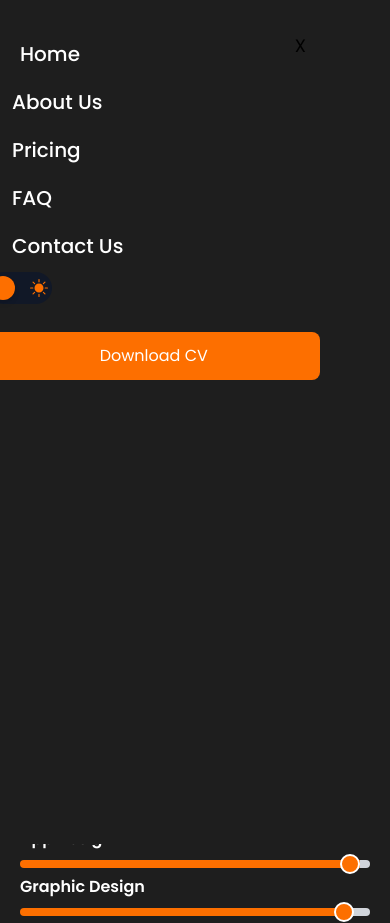
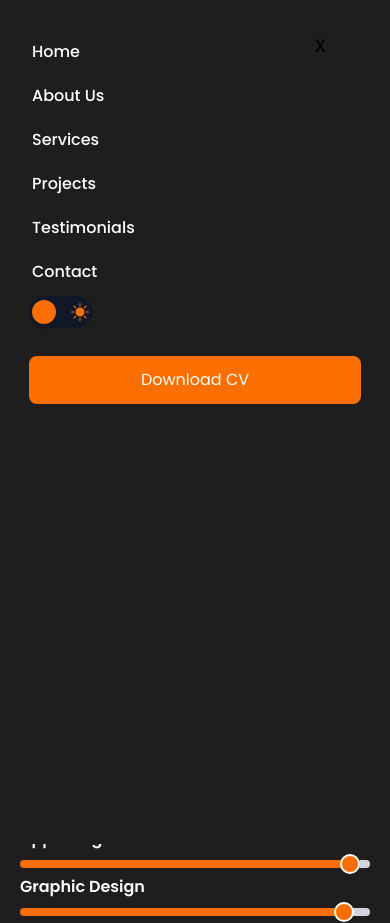
Before and after one commit to Shaon247on/Job-Portfolio, a Next.js app: page /About in a window 390 px wide. Both pictures are taken after a click on the button 342 px from the left and 40 px from the top of the page. Built offline with nearby package versions, Linux system fonts and the light colour scheme.

Commit message:
adjust some dependency

```diff
--- a/src/app/Components/NavBar.jsx
+++ b/src/app/Components/NavBar.jsx
@@ -9,7 +9,7 @@ const NavBar = () => {
     return (
         <>
             <>
-                <div className="grid grid-cols-2 lg:grid-cols-10 xl:grid-cols-12 justify-between items-center z-[5] w-full h-[80px] lg:h-[100px]">
+                <div className="grid grid-cols-2 lg:grid-cols-10 xl:grid-cols-12 justify-between items-center z-[5] w-full h-[5rem] lg:h-[6.25rem]">
 
                     <div className='lg:col-span-2'>
                         <Logo />
@@ -19,7 +19,7 @@ const NavBar = () => {
                             <NavList />
                         </ul>
                     </div>
-                    <div className="col-span-1 xl:col-span-0 flex-1 md:mr-10  flex flex-row-reverse lg:flex-row justify-between items-center lg:hidden">
+                    <div className="col-span-1 xl:col-span-0 flex-1 md:mr-10  flex flex-row-reverse lg:flex-row justify-between items-center lg:hidden overflow-clip -pr-20">
                         <SideMenu />
                     </div>
 
--- a/src/app/Components/NavBarFlot.jsx
+++ b/src/app/Components/NavBarFlot.jsx
@@ -35,7 +35,7 @@ const NavBarFlot = () => {
                         <NavList />
                     </ul>
                 </div>
-                <div className="col-span-1 xl:col-span-0 flex-1 md:mr-10  flex flex-row-reverse lg:flex-row justify-between items-center lg:hidden">
+                <div className="col-span-1 xl:col-span-0 flex-1 md:mr-10  flex flex-row-reverse lg:flex-row justify-between items-center lg:hidden overflow-clip">
                     <SideMenu />
                 </div>
 
--- a/src/app/Components/SideMenu.jsx
+++ b/src/app/Components/SideMenu.jsx
@@ -13,7 +13,7 @@ const SideMenu = () => {
     return (
         <>
             <button onClick={() => setToggle(true)} className="mr-4 text-2xl block lg:hidden"><RiMenu5Line /></button>
-            <div className={` absolute top-[0px] w-full animate__animated my-element block lg:hidden bg-white dark:bg-[#1E1E1E] ${toggle ? 'animate__slideInLeft' : "animate__slideOutLeft"} overflow-y-auto md:-mr-10 pb-8 h-[100vh] z-[100]`} >
+            <div className={` absolute top-[0rem] left-0 w-[100%] animate__animated my-element block lg:hidden bg-white dark:bg-[#1E1E1E] ${toggle ? 'animate__slideInLeft' : "animate__slideOutLeft"} overflow-y-scroll  pb-8 h-[100vh] z-[100]`} >
                 <div className="flex justify-between items-start">
                     <div>
                         <SideMenuList/>
@@ -21,7 +21,7 @@ const SideMenu = () => {
                     </div>
                     <button onClick={() => setToggle(false)} className="text-black text-lg pt-8 pr-16">X</button>
                 </div>
-                <div className="flex gap-7 flex-col w-[85%] mt-3 mx-2 md:mx-auto">
+                <div className="flex gap-7 flex-col w-[85%] mt-3 mx-auto">
                     <ThemeSwitcher/>
                     <Button text="Download CV"/>
                 </div>
--- a/src/app/Components/SideMenuList.jsx
+++ b/src/app/Components/SideMenuList.jsx
@@ -1,13 +1,40 @@
-
+import { Link as ScrollLink } from 'react-scroll';
 
 const SideMenuList = () => {
     return (
-        <ul className="space-y-5 mt-10">
-            <li className="text-xl ml-10 font-medium hover:text-white">Home</li>
-            <li className="text-xl ml-8 font-medium hover:text-white">About Us</li>
-            <li className="text-xl ml-8 font-medium hover:text-white">Pricing</li>
-            <li className="text-xl ml-8 font-medium hover:text-white">FAQ</li>
-            <li className="text-xl ml-8 font-medium hover:text-white">Contact Us</li>
+        <ul className="mt-10">
+            <ScrollLink
+                    href="/"><li className="xl:text-xl mt-5 ml-8 font-medium hover:text-white">Home</li></ScrollLink>
+                <ScrollLink
+                    to="about"
+                    smooth={true}
+                    duration={400}
+                    offset={-50}
+                    ><li className="xl:text-xl mt-5 ml-8 font-medium hover:text-white">About Us</li></ScrollLink>
+                <ScrollLink
+                    to="section1"
+                    smooth={true}
+                    duration={400}
+                    offset={-50}
+                    href="/"><li className="xl:text-xl mt-5 ml-8 font-medium hover:text-white">Services</li></ScrollLink>
+                <ScrollLink
+                    to="section1"
+                    smooth={true}
+                    duration={400}
+                    offset={-50}
+                    href="/"><li className="xl:text-xl mt-5 ml-8 font-medium hover:text-white">Projects</li></ScrollLink>
+                <ScrollLink
+                    to="Testimonials"
+                    smooth={true}
+                    duration={400}
+                    offset={-50}
+                    href="/"><li className="xl:text-xl mt-5 ml-8 font-medium hover:text-white">Testimonials</li></ScrollLink>
+                <ScrollLink
+                    to="section1"
+                    smooth={true}
+                    duration={400}
+                    offset={-50}
+                    href="/"><li className="xl:text-xl mt-5 ml-8 font-medium hover:text-white">Contact</li></ScrollLink>
         </ul>
     );
 };
--- a/src/app/globals.css
+++ b/src/app/globals.css
@@ -20,12 +20,12 @@
   transition: opacity 0.5s ease;
 }
 
-/* Style for active slide */
+
 .swiper-slide-active {
   opacity: 1;
 }
 
-/* Style for next and previous slides (optional, if you want them to have a different opacity) */
+
 .swiper-slide-next,
 .swiper-slide-prev {
   opacity: 0.4;
@@ -33,13 +33,13 @@
 
 
 .swiper-pagination {
-  bottom: 10px !important;
+  bottom: 0.625rem !important;
   z-index: 100 !important;
 }
 .swiper-pagination-bullet{
-  width: 60px !important;
-  height: 16px !important;
-  border-radius: 30px !important;
+  width: 3.75rem !important;
+  height: 1rem !important;
+  border-radius: 1.875rem !important;
 }
 
 .swiper-pagination-bullet-active {
@@ -54,34 +54,34 @@
 .customRange1 {
   -webkit-appearance: none;
   width: 100%;
-  height: 8px;
+  height: 0.5rem;
   background: linear-gradient(to right, #FD6F00 95%, #d1d5db 95%, #d1d5db 100%);
-  border-radius: 25px;
+  border-radius: 1.563rem;
   outline: none;
 }
 
 .customRange2 {
   -webkit-appearance: none;
   width: 100%;
-  height: 8px;
+  height: 0.5rem;
   background: linear-gradient(to right, #FD6F00 90%, #d1d5db 90%, #d1d5db 100%);
-  border-radius: 25px;
+  border-radius: 1.563rem;
   outline: none;
 }
 .customRange3 {
   -webkit-appearance: none;
   width: 100%;
-  height: 8px;
+  height: 0.5rem;
   background: linear-gradient(to right, #FD6F00 97%, #d1d5db 97%, #d1d5db 100%);
-  border-radius: 25px;
+  border-radius: 1.563rem;
   outline: none;
 }
 .customRange4 {
   -webkit-appearance: none;
   width: 100%;
-  height: 8px;
+  height: 0.5rem;
   background: linear-gradient(to right, #FD6F00 95%, #d1d5db 95%, #d1d5db 100%);
-  border-radius: 25px;
+  border-radius: 1.563rem;
   outline: none;
 }
 
@@ -95,21 +95,21 @@
 .customRange1::-webkit-slider-thumb {
   -webkit-appearance: none;
   appearance: none;
-  width: 20px;
-  height: 20px;
-  background: #FD6F00; /* Thumb color changed to #FD6F00 */
+  width: 1.25rem;
+  height: 1.25rem;
+  background: #FD6F00;
   border-radius: 50%;
   cursor: pointer;
-  border: 2px solid #ffffff;
+  border: 0.125rem solid #ffffff;
 }
 
 .customRange1::-moz-range-thumb {
-  width: 20px;
-  height: 20px;
-  background: #FD6F00; /* Thumb color changed to #FD6F00 */
+  width: 1.25rem;
+  height: 1.25rem;
+  background: #FD6F00;
   border-radius: 50%;
   cursor: pointer;
-  border: 2px solid #ffffff;
+  border: 0.125rem solid #ffffff;
 }
 
 
@@ -117,21 +117,21 @@
 .customRange1::-webkit-slider-thumb {
   -webkit-appearance: none;
   appearance: none;
-  width: 20px;
-  height: 20px;
-  background: #FD6F00; /* Thumb color changed to #FD6F00 */
+  width: 1.25rem;
+  height: 1.25rem;
+  background: #FD6F00;
   border-radius: 50%;
   cursor: pointer;
-  border: 2px solid #ffffff;
+  border: 0.125rem solid #ffffff;
 }
 
 .customRange1::-moz-range-thumb {
-  width: 20px;
-  height: 20px;
-  background: #FD6F00; /* Thumb color changed to #FD6F00 */
+  width: 1.25rem;
+  height: 1.25rem;
+  background: #FD6F00;
   border-radius: 50%;
   cursor: pointer;
-  border: 2px solid #ffffff;
+  border: 0.125rem solid #ffffff;
 }
 
 
@@ -140,21 +140,21 @@
 .customRange2::-webkit-slider-thumb {
   -webkit-appearance: none;
   appearance: none;
-  width: 20px;
-  height: 20px;
-  background: #FD6F00; /* Thumb color changed to #FD6F00 */
+  width: 1.25rem;
+  height: 1.25rem;
+  background: #FD6F00;
   border-radius: 50%;
   cursor: pointer;
-  border: 2px solid #ffffff;
+  border: 0.125rem solid #ffffff;
 }
 
 .customRange2::-moz-range-thumb {
-  width: 20px;
-  height: 20px;
-  background: #FD6F00; /* Thumb color changed to #FD6F00 */
+  width: 1.25rem;
+  height: 1.25rem;
+  background: #FD6F00;
   border-radius: 50%;
   cursor: pointer;
-  border: 2px solid #ffffff;
+  border: 0.125rem solid #ffffff;
 }
 
 
@@ -163,21 +163,21 @@
 .customRange3::-webkit-slider-thumb {
   -webkit-appearance: none;
   appearance: none;
-  width: 20px;
-  height: 20px;
-  background: #FD6F00; /* Thumb color changed to #FD6F00 */
+  width: 1.25rem;
+  height: 1.25rem;
+  background: #FD6F00;
   border-radius: 50%;
   cursor: pointer;
-  border: 2px solid #ffffff;
+  border: 0.125rem solid #ffffff;
 }
 
 .customRange3::-moz-range-thumb {
-  width: 20px;
-  height: 20px;
-  background: #FD6F00; /* Thumb color changed to #FD6F00 */
+  width: 1.25rem;
+  height: 1.25rem;
+  background: #FD6F00;
   border-radius: 50%;
   cursor: pointer;
-  border: 2px solid #ffffff;
+  border: 0.125rem solid #ffffff;
 }
 
 
@@ -185,19 +185,19 @@
 .customRange4::-webkit-slider-thumb {
   -webkit-appearance: none;
   appearance: none;
-  width: 20px;
-  height: 20px;
-  background: #FD6F00; /* Thumb color changed to #FD6F00 */
+  width: 1.25rem;
+  height: 1.25rem;
+  background: #FD6F00;
   border-radius: 50%;
   cursor: pointer;
-  border: 2px solid #ffffff;
+  border: 0.125rem solid #ffffff;
 }
 
 .customRange4::-moz-range-thumb {
-  width: 20px;
-  height: 20px;
-  background: #FD6F00; /* Thumb color changed to #FD6F00 */
+  width: 1.25rem;
+  height: 1.25rem;
+  background: #FD6F00;
   border-radius: 50%;
   cursor: pointer;
-  border: 2px solid #ffffff;
+  border: 0.125rem solid #ffffff;
 }
```
